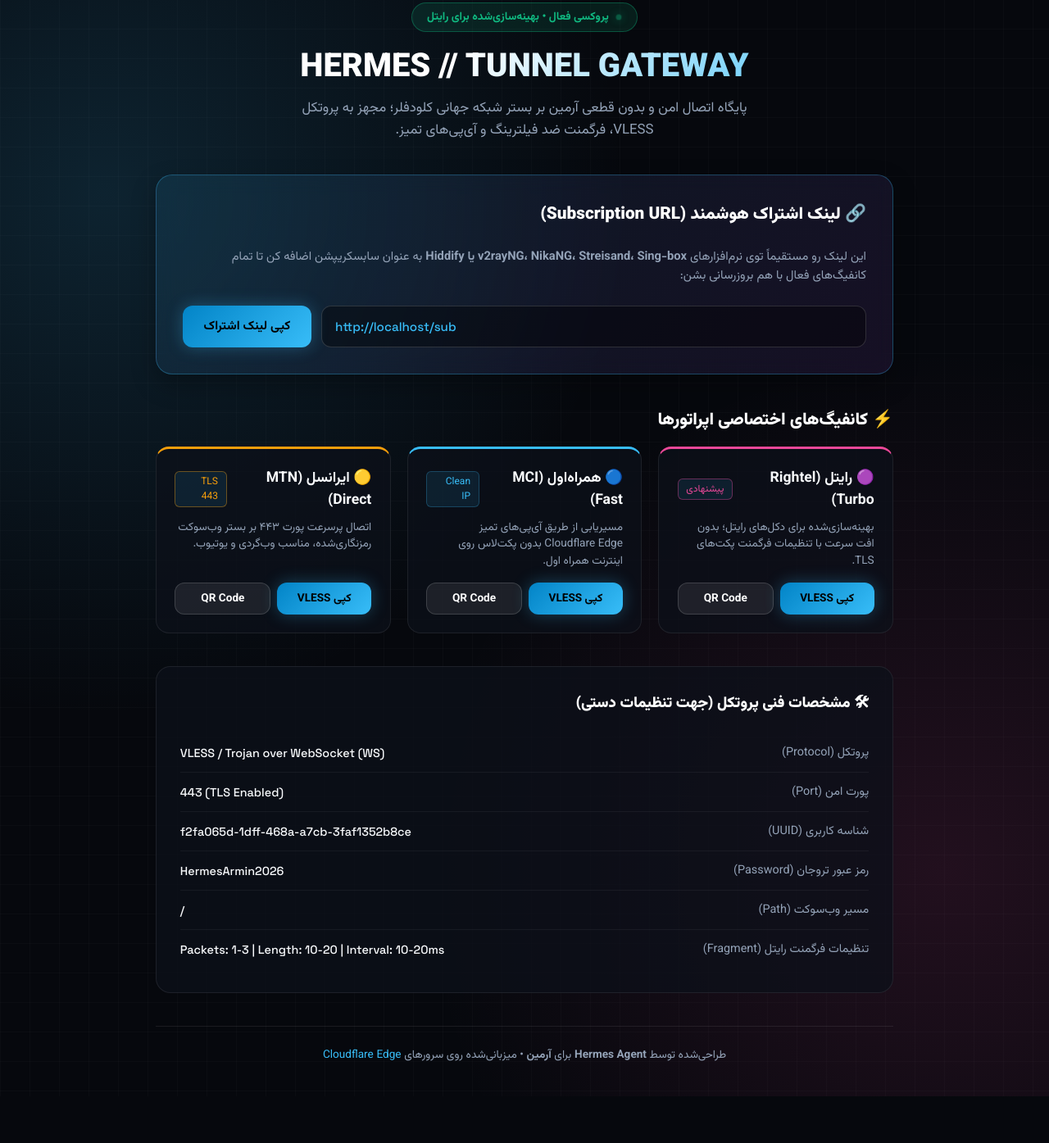
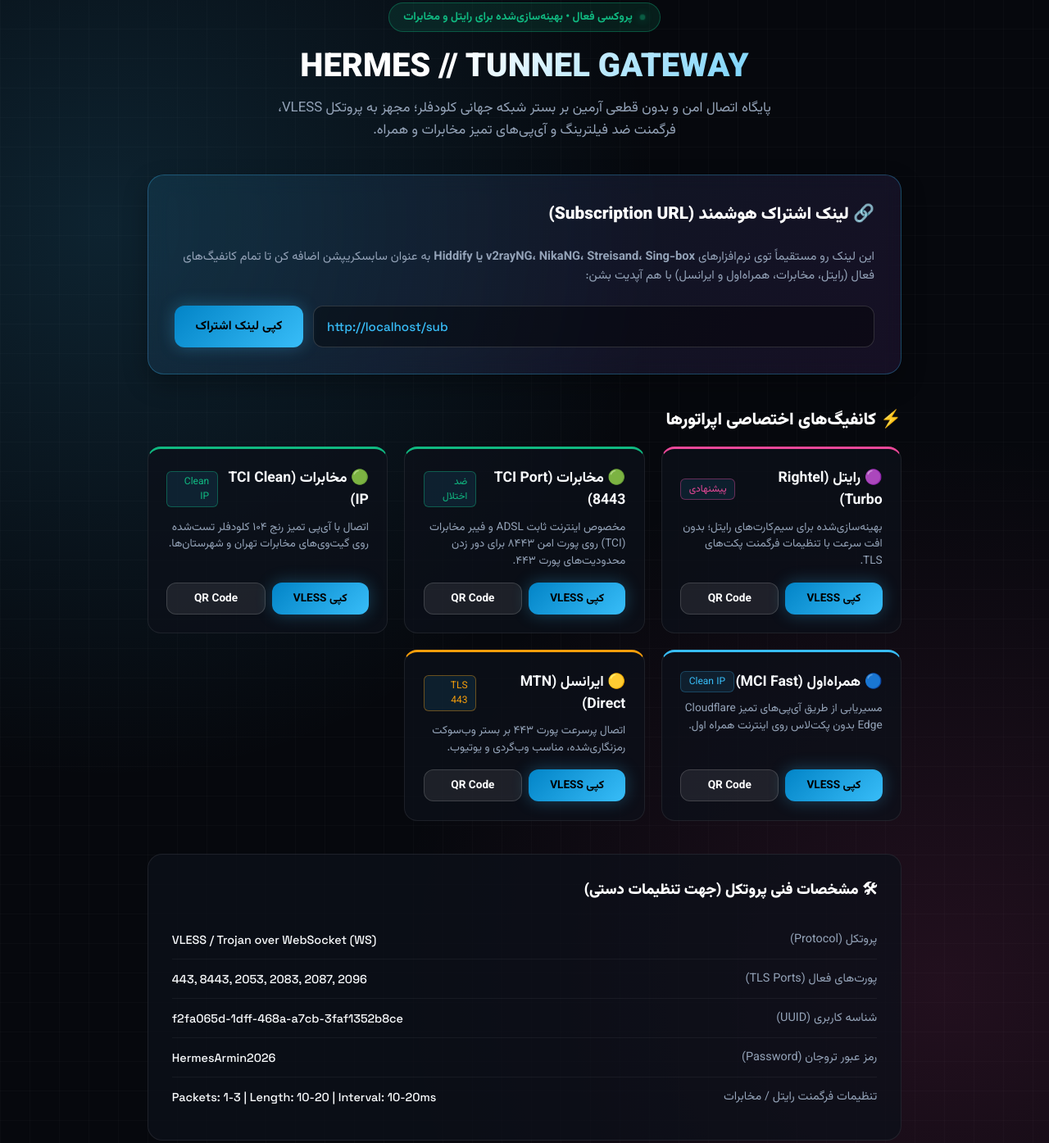
Before and after one commit to armin-hermes/hermes-tunnel, a plain HTML site: page public/index.html in a window 1280 px wide. Shown: the part 37-1432 px from the top of the page at 82% size. Before the commit the page ends 1375 px from the top, so only its background shows below. Drawn offline with Linux system fonts and the light colour scheme.

Commit message:
feat: add dedicated Mokhaberat (TCI) nodes and port 8443 bypass

```diff
--- a/public/index.html
+++ b/public/index.html
@@ -3,7 +3,7 @@
 <head>
   <meta charset="UTF-8">
   <meta name="viewport" content="width=device-width, initial-scale=1.0">
-  <title>HERMES // TUNNEL GATEWAY — Rightel & Iran Special</title>
+  <title>HERMES // TUNNEL GATEWAY — Rightel & Mokhaberat Special</title>
   <link rel="preconnect" href="https://fonts.googleapis.com">
   <link rel="preconnect" href="https://fonts.gstatic.com" crossorigin>
   <link href="https://fonts.googleapis.com/css2?family=Space+Grotesk:wght@500;700&family=Vazirmatn:wght@300;400;600;700;900&display=swap" rel="stylesheet">
@@ -46,7 +46,7 @@
 
     .container {
       width: 100%;
-      max-width: 900px;
+      max-width: 920px;
     }
 
     /* Header */
@@ -96,7 +96,7 @@
     .subtitle {
       color: var(--text-muted);
       font-size: 1.05rem;
-      max-width: 600px;
+      max-width: 620px;
       margin: 0 auto;
       line-height: 1.6;
     }
@@ -185,7 +185,7 @@
     /* Cards Grid */
     .grid {
       display: grid;
-      grid-template-columns: repeat(auto-fit, minmax(260px, 1fr));
+      grid-template-columns: repeat(auto-fit, minmax(270px, 1fr));
       gap: 1.25rem;
       margin-bottom: 2.5rem;
     }
@@ -355,11 +355,11 @@
     <header>
       <div class="status-badge">
         <span class="status-dot"></span>
-        پروکسی فعال • بهینه‌سازی‌شده برای رایتل
+        پروکسی فعال • بهینه‌سازی‌شده برای رایتل و مخابرات
       </div>
       <h1>HERMES // TUNNEL GATEWAY</h1>
       <p class="subtitle">
-        پایگاه اتصال امن و بدون قطعی آرمین بر بستر شبکه جهانی کلودفلر؛ مجهز به پروتکل VLESS، فرگمنت ضد فیلترینگ و آی‌پی‌های تمیز.
+        پایگاه اتصال امن و بدون قطعی آرمین بر بستر شبکه جهانی کلودفلر؛ مجهز به پروتکل VLESS، فرگمنت ضد فیلترینگ و آی‌پی‌های تمیز مخابرات و همراه.
       </p>
     </header>
 
@@ -369,7 +369,7 @@
         🔗 لینک اشتراک هوشمند (Subscription URL)
       </div>
       <p style="color: var(--text-muted); font-size: 0.92rem; line-height: 1.6;">
-        این لینک رو مستقیماً توی نرم‌افزارهای <strong>v2rayNG، NikaNG، Streisand، Sing-box یا Hiddify</strong> به عنوان سابسکریپشن اضافه کن تا تمام کانفیگ‌های فعال با هم بروزرسانی بشن:
+        این لینک رو مستقیماً توی نرم‌افزارهای <strong>v2rayNG، NikaNG، Streisand، Sing-box یا Hiddify</strong> به عنوان سابسکریپشن اضافه کن تا تمام کانفیگ‌های فعال (رایتل، مخابرات، همراه‌اول و ایرانسل) با هم آپدیت بشن:
       </p>
       <div class="sub-input-group">
         <input type="text" id="subUrl" class="sub-input" readonly value="">
@@ -391,12 +391,46 @@
             <span class="node-badge" style="color: var(--magenta); border-color: rgba(236, 72, 153, 0.4);">پیشنهادی</span>
           </div>
           <p class="node-desc" style="margin-top: 0.6rem;">
-            بهینه‌سازی‌شده برای دکل‌های رایتل؛ بدون افت سرعت با تنظیمات فرگمنت پکت‌های TLS.
+            بهینه‌سازی‌شده برای سیم‌کارت‌های رایتل؛ بدون افت سرعت با تنظیمات فرگمنت پکت‌های TLS.
           </p>
         </div>
         <div class="node-actions">
           <button class="btn btn-primary btn-sm" onclick="copyNode('rightel')">کپی VLESS</button>
           <button class="btn btn-secondary btn-sm" onclick="showQR('rightel')">QR Code</button>
+        </div>
+      </div>
+
+      <!-- Mokhaberat Special (TCI Port 8443) -->
+      <div class="node-card" style="border-top: 3px solid var(--emerald);">
+        <div>
+          <div class="node-header">
+            <span class="node-name">🟢 مخابرات (TCI Port 8443)</span>
+            <span class="node-badge" style="color: var(--emerald); border-color: rgba(16, 185, 129, 0.4);">ضد اختلال</span>
+          </div>
+          <p class="node-desc" style="margin-top: 0.6rem;">
+            مخصوص اینترنت ثابت ADSL و فیبر مخابرات (TCI) روی پورت امن ۸۴۴۳ برای دور زدن محدودیت‌های پورت ۴۴۳.
+          </p>
+        </div>
+        <div class="node-actions">
+          <button class="btn btn-primary btn-sm" onclick="copyNode('tci_8443')">کپی VLESS</button>
+          <button class="btn btn-secondary btn-sm" onclick="showQR('tci_8443')">QR Code</button>
+        </div>
+      </div>
+
+      <!-- Mokhaberat Clean IP (TCI Direct) -->
+      <div class="node-card" style="border-top: 3px solid var(--emerald);">
+        <div>
+          <div class="node-header">
+            <span class="node-name">🟢 مخابرات (TCI Clean IP)</span>
+            <span class="node-badge" style="color: var(--emerald); border-color: rgba(16, 185, 129, 0.4);">Clean IP</span>
+          </div>
+          <p class="node-desc" style="margin-top: 0.6rem;">
+            اتصال با آی‌پی تمیز رنج ۱۰۴ کلودفلر تست‌شده روی گیت‌وی‌های مخابرات تهران و شهرستان‌ها.
+          </p>
+        </div>
+        <div class="node-actions">
+          <button class="btn btn-primary btn-sm" onclick="copyNode('tci_clean')">کپی VLESS</button>
+          <button class="btn btn-secondary btn-sm" onclick="showQR('tci_clean')">QR Code</button>
         </div>
       </div>
 
@@ -444,8 +478,8 @@
           <td class="info-val">VLESS / Trojan over WebSocket (WS)</td>
         </tr>
         <tr>
-          <td class="info-label">پورت امن (Port)</td>
-          <td class="info-val">443 (TLS Enabled)</td>
+          <td class="info-label">پورت‌های فعال (TLS Ports)</td>
+          <td class="info-val">443, 8443, 2053, 2083, 2087, 2096</td>
         </tr>
         <tr>
           <td class="info-label">شناسه کاربری (UUID)</td>
@@ -456,11 +490,7 @@
           <td class="info-val">HermesArmin2026</td>
         </tr>
         <tr>
-          <td class="info-label">مسیر وب‌سوکت (Path)</td>
-          <td class="info-val">/</td>
-        </tr>
-        <tr>
-          <td class="info-label">تنظیمات فرگمنت رایتل (Fragment)</td>
+          <td class="info-label">تنظیمات فرگمنت رایتل / مخابرات</td>
           <td class="info-val">Packets: 1-3 | Length: 10-20 | Interval: 10-20ms</td>
         </tr>
       </table>
@@ -489,7 +519,7 @@
   <script src="https://cdn.jsdelivr.net/npm/qrcode@1.5.3/build/qrcode.min.js"></script>
   <script>
     const UUID = 'f2fa065d-1dff-468a-a7cb-3faf1352b8ce';
-    const HOST = window.location.hostname || 'hermes-tunnel.pages.dev';
+    const HOST = window.location.hostname || 'hermes-tunnel.armin-hermes.workers.dev';
 
     // Set Sub URL
     const subLink = window.location.origin + '/sub';
@@ -497,6 +527,8 @@
 
     const NODES = {
       rightel: `vless://${UUID}@cloudflare.com:443?encryption=none&security=tls&sni=${HOST}&type=ws&host=${HOST}&path=%2F#%F0%9F%9F%A3%20Hermes-Rightel-Turbo`,
+      tci_8443: `vless://${UUID}@speed.cloudflare.com:8443?encryption=none&security=tls&sni=${HOST}&type=ws&host=${HOST}&path=%2F#%F0%9F%9F%A2%20Hermes-TCI-Port8443`,
+      tci_clean: `vless://${UUID}@104.17.34.10:443?encryption=none&security=tls&sni=${HOST}&type=ws&host=${HOST}&path=%2F#%F0%9F%9F%A2%20Hermes-TCI-Clean`,
       mci: `vless://${UUID}@speed.cloudflare.com:443?encryption=none&security=tls&sni=${HOST}&type=ws&host=${HOST}&path=%2F#%F0%9F%94%B5%20Hermes-MCI-Clean`,
       mtn: `vless://${UUID}@${HOST}:443?encryption=none&security=tls&sni=${HOST}&type=ws&host=${HOST}&path=%2F#%F0%9F%9F%A1%20Hermes-MTN-Direct`
     };
@@ -523,7 +555,13 @@
 
     function showQR(key) {
       const link = NODES[key];
-      const titles = { rightel: 'کانفیگ رایتل', mci: 'کانفیگ همراه اول', mtn: 'کانفیگ ایرانسل' };
+      const titles = {
+        rightel: 'کانفیگ رایتل',
+        tci_8443: 'کانفیگ مخابرات (پورت ۸۴۴۳)',
+        tci_clean: 'کانفیگ مخابرات (آی‌پی تمیز)',
+        mci: 'کانفیگ همراه اول',
+        mtn: 'کانفیگ ایرانسل'
+      };
       document.getElementById('qrTitle').innerText = titles[key];
 
       const modal = document.getElementById('qrModal');
```
Also changed, not shown: src/worker.js (+62 -24 lines).
